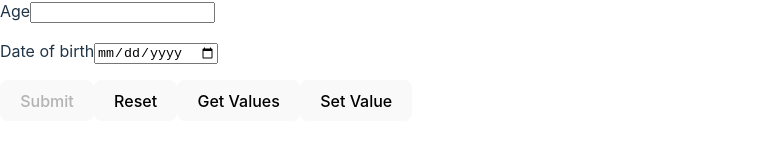
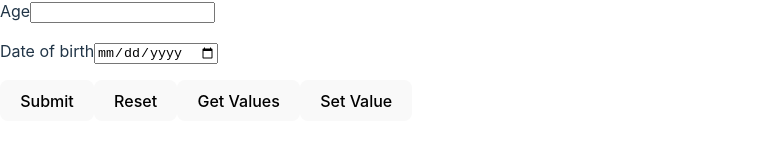
Before and after one commit to MyatSuMon253/rhf-demo, a React (Create React App) app: page / in a window 1280 px wide. Shown: the part 407-552 px from the top of the page, without its empty margins (0-771 px from the left). Built offline with nearby package versions, Linux system fonts and the light colour scheme; no server answers.

Commit message:
feat: async validation

```diff
--- a/src/components/YoutubeForm.tsx
+++ b/src/components/YoutubeForm.tsx
@@ -54,7 +54,7 @@
     watch,
     getValues,
     setValue,
-    reset
+    reset,
   } = form;
   const {
     errors,
@@ -65,7 +65,7 @@
     isSubmitting,
     isSubmitted,
     isSubmitSuccessful,
-    submitCount
+    submitCount,
   } = formState;
   // console.log(isDirty, dirtyFields, touchedFields);
   console.log(isSubmitting, isSubmitted, isSubmitSuccessful, submitCount);
@@ -95,8 +95,8 @@
     });
   };
 
-  useEffect(()=> {
-    if (isSubmitSuccessful) reset()
+  useEffect(() => {
+    if (isSubmitSuccessful) reset();
   }, [isSubmitSuccessful]);
 
   // useEffect(() => {
@@ -151,6 +151,13 @@
                     !fieldValue.endsWith("baddomain.com") ||
                     "This domain is not supported!"
                   );
+                },
+                emailAvaliable: async (fieldValue) => {
+                  const response = await fetch(
+                    `https://jsonplaceholder.typicode.com/users?email=${fieldValue}`
+                  );
+                  const data = await response.json();
+                  return data.length == 0 || "Email already exists";
                 },
               },
             })}
@@ -262,8 +269,8 @@
           <p className="error">{errors.dob?.message}</p>
         </div>
 
-        <button disabled={!isDirty || !isValid || isSubmitting}> Submit</button>
-        <button type="button" onClick={()=> reset()}>
+        <button disabled={!isDirty || isSubmitting}> Submit</button>
+        <button type="button" onClick={() => reset()}>
           Reset
         </button>
         <button type="button" onClick={handleGetValues}>
```
